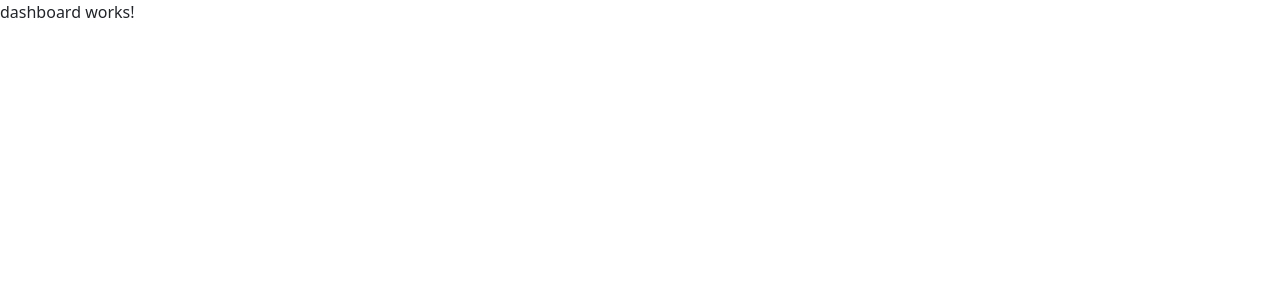
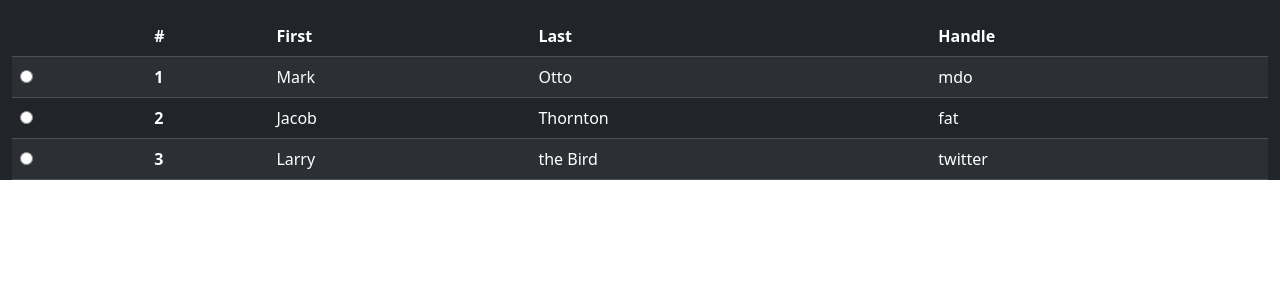
Before and after one commit to mikorecare/mean-stack-coursera-project-front-end, an Angular app in the folder employee-management/: page / in a window 1280 px wide. Shown: the top 300 px of the page. Built offline with nearby package versions, Linux system fonts and the light colour scheme.

Commit message:
FEAT: Added table

```diff
--- a/employee-management/src/app/app-routing.module.ts
+++ b/employee-management/src/app/app-routing.module.ts
@@ -1,12 +1,13 @@
 import { NgModule } from '@angular/core';
 import { RouterModule, Routes } from '@angular/router';
 import { DashboardComponent } from './components/dashboard/dashboard.component';
+import { HomeComponent } from './components/home/home.component';
 
 const routes: Routes = [
   {
     path:"**",
-    component:DashboardComponent
-  }
+    component:HomeComponent
+  },
 ];
 
 @NgModule({
--- a/employee-management/src/app/app.module.ts
+++ b/employee-management/src/app/app.module.ts
@@ -5,12 +5,14 @@
 import { AppComponent } from './app.component';
 import { DashboardComponent } from './components/dashboard/dashboard.component';
 import { ModifyEmployeeComponent } from './components/modify-employee/modify-employee.component';
+import { HomeComponent } from './components/home/home.component';
 
 @NgModule({
   declarations: [
     AppComponent,
     DashboardComponent,
-    ModifyEmployeeComponent
+    ModifyEmployeeComponent,
+    HomeComponent
   ],
   imports: [
     BrowserModule,
--- a/employee-management/src/app/components/dashboard/dashboard.component.html
+++ b/employee-management/src/app/components/dashboard/dashboard.component.html
@@ -1 +1,36 @@
-<p>dashboard works!</p>
+<div class="container-fluid bg-dark">
+    <table class="table table-striped table-dark">
+        <thead>
+          <tr>
+            <th scope="col"></th> <!-- Empty column for the radio buttons -->
+            <th scope="col">#</th>
+            <th scope="col">First</th>
+            <th scope="col">Last</th>
+            <th scope="col">Handle</th>
+          </tr>
+        </thead>
+        <tbody>
+          <tr>
+            <td><input type="radio" name="selectRadio" value="1"></td> <!-- Radio button in the first column -->
+            <th scope="row">1</th>
+            <td>Mark</td>
+            <td>Otto</td>
+            <td>mdo</td>
+          </tr>
+          <tr>
+            <td><input type="radio" name="selectRadio" value="2"></td> <!-- Radio button in the first column -->
+            <th scope="row">2</th>
+            <td>Jacob</td>
+            <td>Thornton</td>
+            <td>fat</td>
+          </tr>
+          <tr>
+            <td><input type="radio" name="selectRadio" value="3"></td> <!-- Radio button in the first column -->
+            <th scope="row">3</th>
+            <td>Larry</td>
+            <td>the Bird</td>
+            <td>twitter</td>
+          </tr>
+        </tbody>
+      </table>
+</div>
--- /dev/null
+++ b/employee-management/src/app/components/home/home.component.html
@@ -0,0 +1,5 @@
+<nav class="navbar navbar-expand-lg navbar-light bg-dark">
+</nav>
+<div>
+    <app-dashboard></app-dashboard>
+</div>
--- /dev/null
+++ b/employee-management/src/app/components/home/home.component.scss
@@ -0,0 +1,4 @@
+nav{
+    width: 100%;
+    display: flex;
+}
```
Also changed, not shown: employee-management/src/app/components/home/home.component.ts (added, +10 -0 lines), 1 other file (tests, documents, lock files or other folders).
